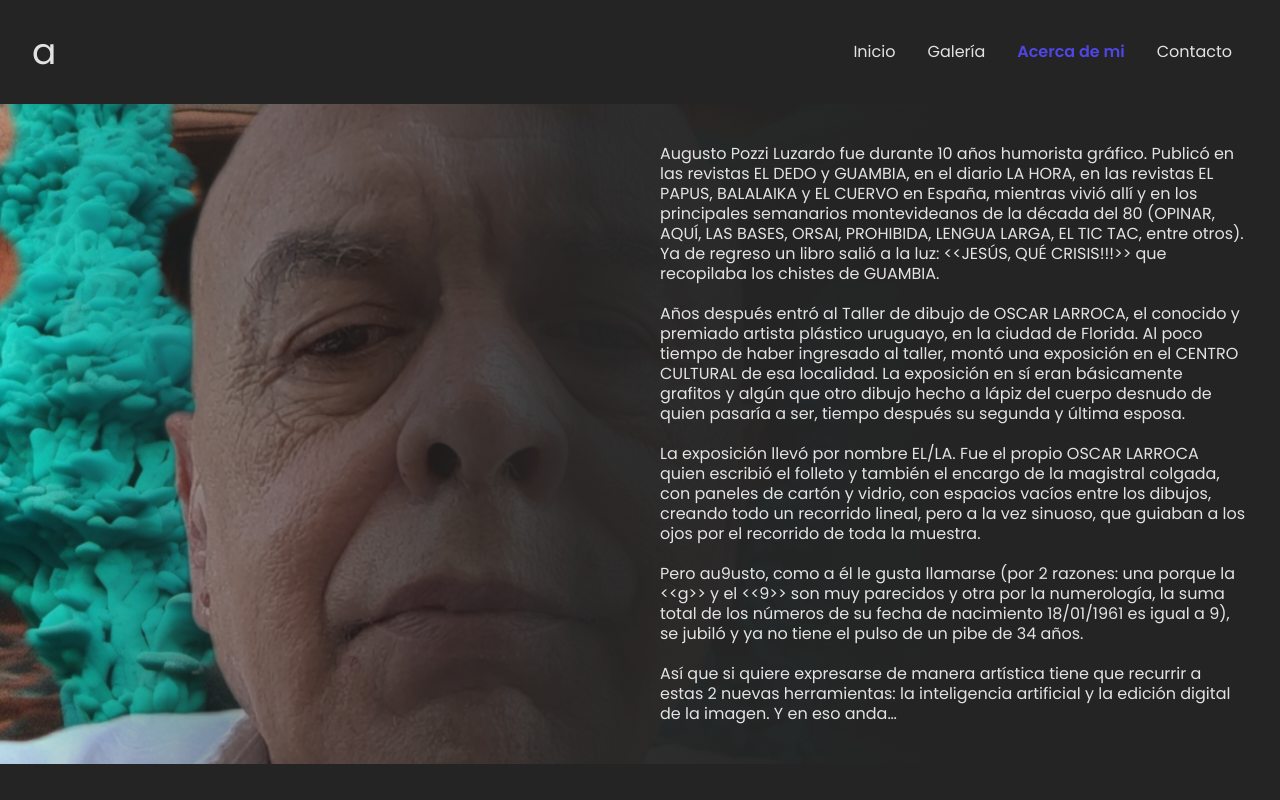
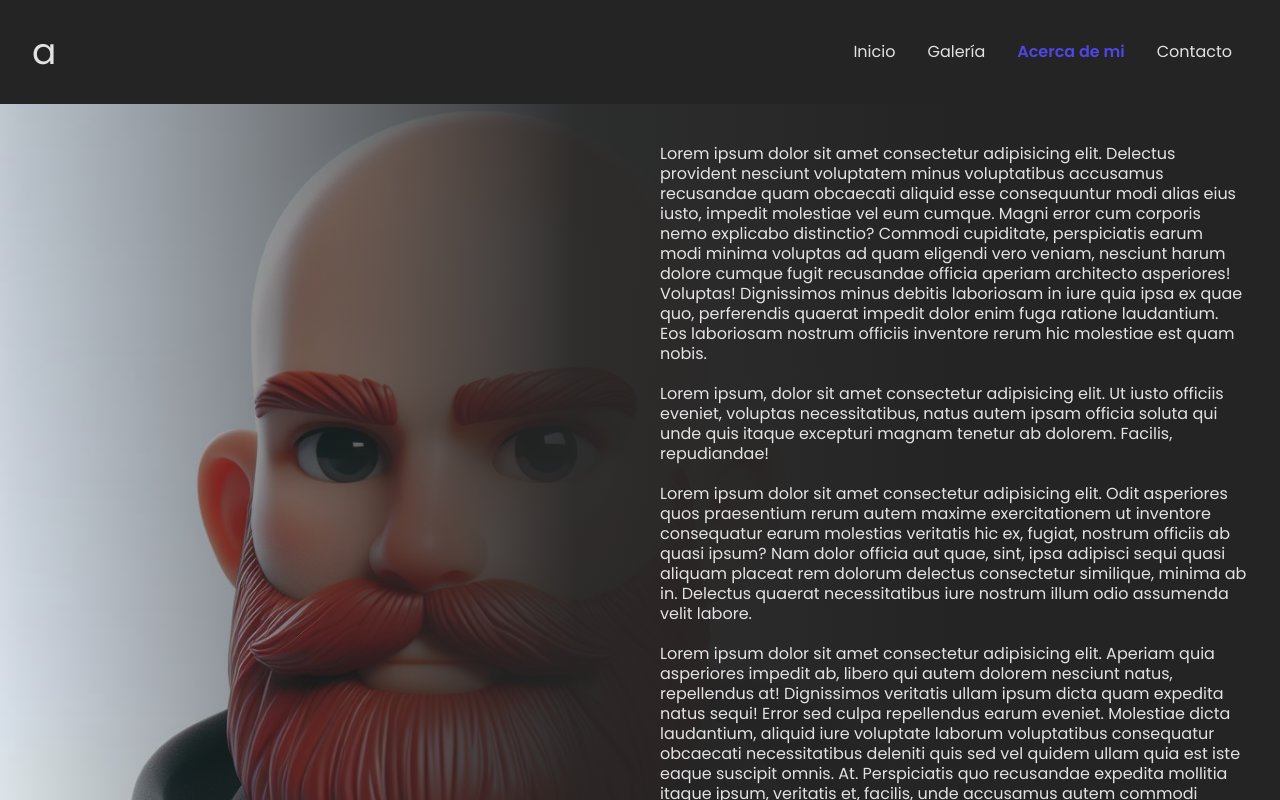
Before and after one commit to ghm7/UTN-BA-homework-018, a React (Create React App) app in the folder client/: page /about in a window 1280 px wide. Shown: the top 800 px of the page. Built offline with nearby package versions, Linux system fonts and the light colour scheme.

Commit message:
Update about

```diff
--- a/client/src/pages/About/About.component.tsx
+++ b/client/src/pages/About/About.component.tsx
@@ -10,42 +10,54 @@ export default function About(): ReactElement {
         <div></div>
         <div className="flex flex-col gap-5 leading-5 pt-10 pb-10 ml-5">
           <p>
-            Augusto Pozzi Luzardo fue durante 10 años humorista gráfico. Publicó
-            en las revistas EL DEDO y GUAMBIA, en el diario LA HORA, en las
-            revistas EL PAPUS, BALALAIKA y EL CUERVO en España, mientras vivió
-            allí y en los principales semanarios montevideanos de la década del
-            80 (OPINAR, AQUÍ, LAS BASES, ORSAI, PROHIBIDA, LENGUA LARGA, EL TIC
-            TAC, entre otros). Ya de regreso un libro salió a la luz:
-            &lt;&lt;JESÚS, QUÉ CRISIS!!!&gt;&gt; que recopilaba los chistes de
-            GUAMBIA.
+            Lorem ipsum dolor sit amet consectetur adipisicing elit. Delectus
+            provident nesciunt voluptatem minus voluptatibus accusamus
+            recusandae quam obcaecati aliquid esse consequuntur modi alias eius
+            iusto, impedit molestiae vel eum cumque. Magni error cum corporis
+            nemo explicabo distinctio? Commodi cupiditate, perspiciatis earum
+            modi minima voluptas ad quam eligendi vero veniam, nesciunt harum
+            dolore cumque fugit recusandae officia aperiam architecto
+            asperiores! Voluptas! Dignissimos minus debitis laboriosam in iure
+            quia ipsa ex quae quo, perferendis quaerat impedit dolor enim fuga
+            ratione laudantium. Eos laboriosam nostrum officiis inventore rerum
+            hic molestiae est quam nobis.
           </p>
           <p>
-            Años después entró al Taller de dibujo de OSCAR LARROCA, el conocido
-            y premiado artista plástico uruguayo, en la ciudad de Florida. Al
-            poco tiempo de haber ingresado al taller, montó una exposición en el
-            CENTRO CULTURAL de esa localidad. La exposición en sí eran
-            básicamente grafitos y algún que otro dibujo hecho a lápiz del
-            cuerpo desnudo de quien pasaría a ser, tiempo después su segunda y
-            última esposa.
+            Lorem ipsum, dolor sit amet consectetur adipisicing elit. Ut iusto
+            officiis eveniet, voluptas necessitatibus, natus autem ipsam officia
+            soluta qui unde quis itaque excepturi magnam tenetur ab dolorem.
+            Facilis, repudiandae!
           </p>
           <p>
-            La exposición llevó por nombre EL/LA. Fue el propio OSCAR LARROCA
-            quien escribió el folleto y también el encargo de la magistral
-            colgada, con paneles de cartón y vidrio, con espacios vacíos entre
-            los dibujos, creando todo un recorrido lineal, pero a la vez
-            sinuoso, que guiaban a los ojos por el recorrido de toda la muestra.
+            Lorem ipsum dolor sit amet consectetur adipisicing elit. Odit
+            asperiores quos praesentium rerum autem maxime exercitationem ut
+            inventore consequatur earum molestias veritatis hic ex, fugiat,
+            nostrum officiis ab quasi ipsum? Nam dolor officia aut quae, sint,
+            ipsa adipisci sequi quasi aliquam placeat rem dolorum delectus
+            consectetur similique, minima ab in. Delectus quaerat necessitatibus
+            iure nostrum illum odio assumenda velit labore.
           </p>
           <p>
-            Pero au9usto, como a él le gusta llamarse (por 2 razones: una porque
-            la &lt;&lt;g&gt;&gt; y el &lt;&lt;9&gt;&gt; son muy parecidos y otra
-            por la numerología, la suma total de los números de su fecha de
-            nacimiento 18/01/1961 es igual a 9), se jubiló y ya no tiene el
-            pulso de un pibe de 34 años.
+            Lorem ipsum dolor sit amet consectetur adipisicing elit. Aperiam
+            quia asperiores impedit ab, libero qui autem dolorem nesciunt natus,
+            repellendus at! Dignissimos veritatis ullam ipsum dicta quam
+            expedita natus sequi! Error sed culpa repellendus earum eveniet.
+            Molestiae dicta laudantium, aliquid iure voluptate laborum
+            voluptatibus consequatur obcaecati necessitatibus deleniti quis sed
+            vel quidem ullam quia est iste eaque suscipit omnis. At.
+            Perspiciatis quo recusandae expedita mollitia itaque ipsum,
+            veritatis et, facilis, unde accusamus autem commodi excepturi non.
+            Consectetur facilis, cupiditate, repudiandae, tempora perferendis
+            ipsam maxime harum minima quis in eius odit.
           </p>
           <p>
-            Así que si quiere expresarse de manera artística tiene que recurrir
-            a estas 2 nuevas herramientas: la inteligencia artificial y la
-            edición digital de la imagen. Y en eso anda…
+            Lorem ipsum dolor sit amet consectetur adipisicing elit. Eos atque
+            nisi quibusdam reiciendis, aliquid cumque exercitationem recusandae
+            commodi at dolor provident omnis sit consequuntur porro, aliquam
+            facilis magni neque beatae. Voluptatum ab vitae, atque, magni neque
+            ipsa, quis earum error amet perspiciatis voluptate vel libero
+            doloribus eos rerum nam quidem aspernatur! Vero, eos molestiae
+            maxime porro illo ad possimus impedit?
           </p>
         </div>
       </div>
--- a/client/src/pages/About/About.styles.css
+++ b/client/src/pages/About/About.styles.css
@@ -6,7 +6,7 @@
       rgba(36, 36, 36, 0.1) 100%
     ),
     /* url('/assets/images/about/portrait.png'); */
-      url('../../assets/images/about/portrait.png');
+      url('../../assets/images/about/red-beard.jpg');
   /* background-image: url('/assets/images/about/portrait.png'); */
   background-size: 75%;
   background-repeat: no-repeat;
```
Also changed, not shown: client/src/assets/images/about/portrait.png (deleted), client/src/assets/images/about/red-beard.jpg (added).
